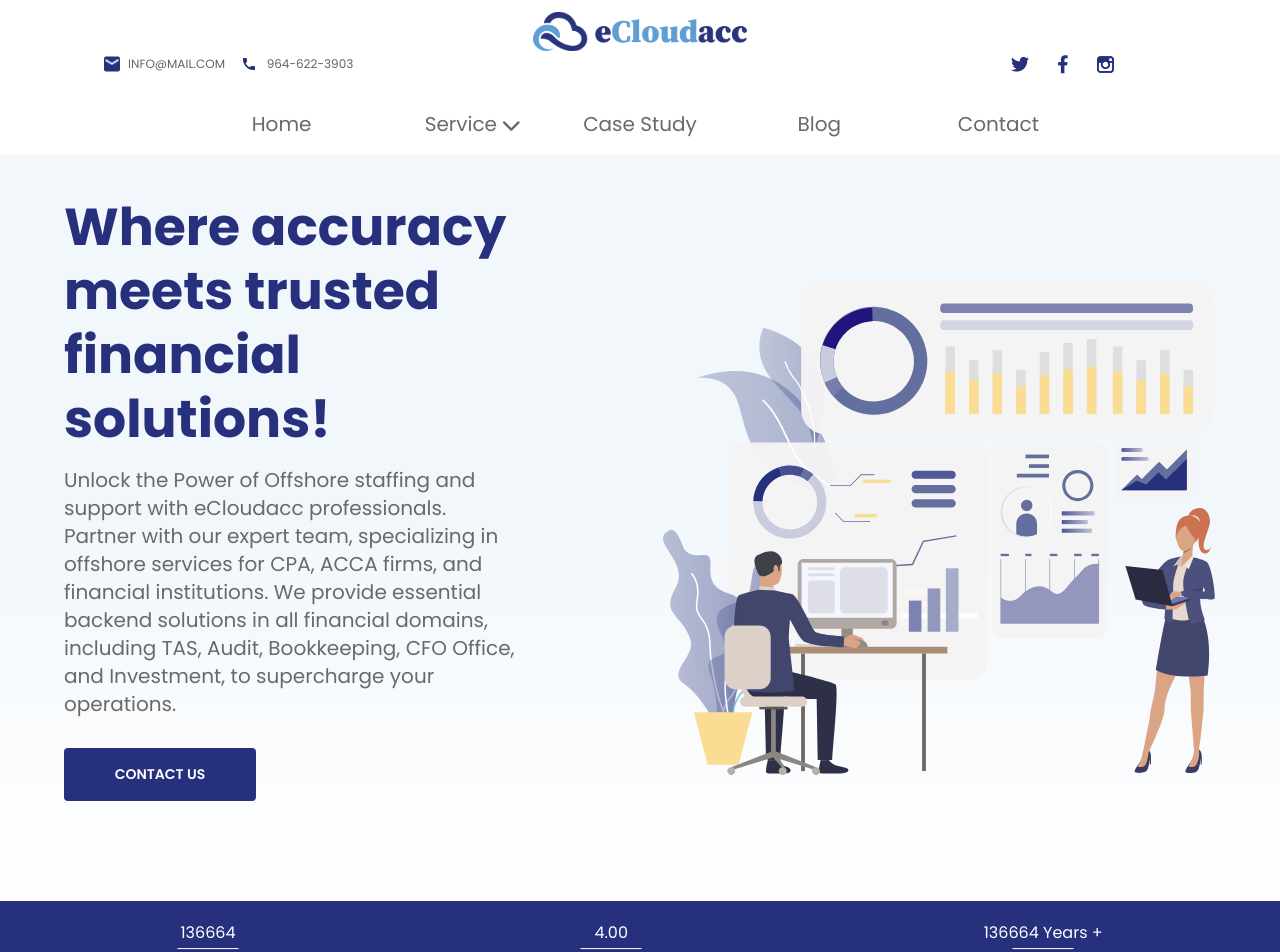
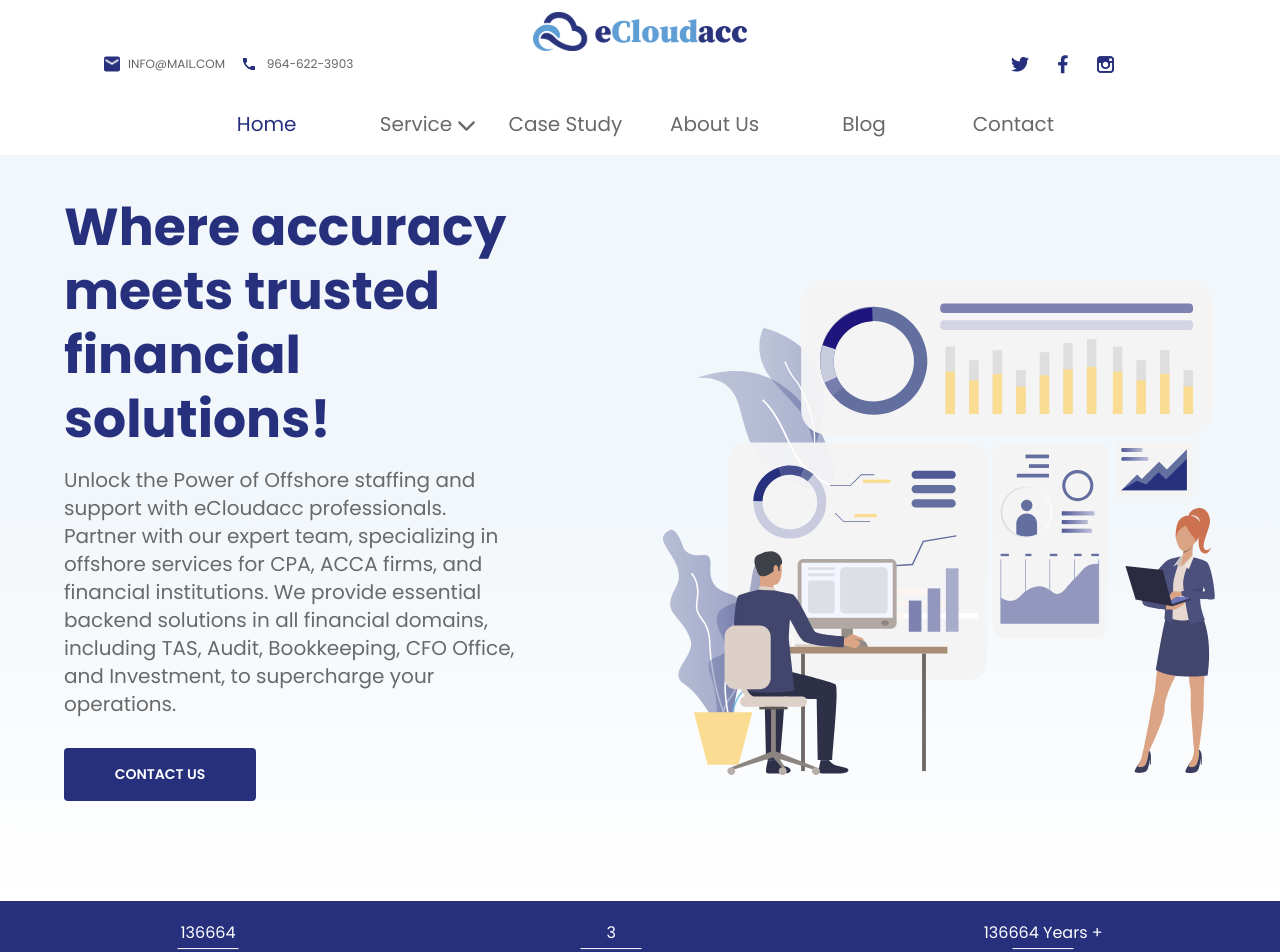
Before and after one commit to Ahsan2519/eCloudss, a React (Create React App) app: page / in a window 1280 px wide. Shown: the top 952 px of the page. Built offline with nearby package versions, Linux system fonts and the light colour scheme.

Commit message:
Feat: Active styling added for nav list

```diff
--- a/src/Assets/Style/App.css
+++ b/src/Assets/Style/App.css
@@ -82,7 +82,7 @@
 }
 
 .nav-list {
-  @apply font-[400] text-[20px] leading-[28px] text-center text-[#696969] py-2 w-full;
+  @apply font-[400] text-[20px] leading-[28px] text-center text-[#696969] py-2 w-full lg:hover:text-[#27307D] transition-all ease-in-out duration-[.5s]
 }
 .common {
   @apply after:content-['\f078'] after:font-['FontAwesome'] after:text-[19px] after:text-[#696969] after:absolute after:top-[53%] after:translate-y-[-50%] after:right-[-33%];
@@ -116,5 +116,8 @@
   @apply relative before:absolute before:content-[''] before:w-[48px] before:h-[48px] before:top-[-24%] before:translate-y-[50%] before:left-[4%] md:before:translate-y-0  md:before:left-[50%] md:before:translate-x-[-50%] md:before:top-[5%]
 }
 
+.active {
+  @apply text-[#27307D]
+}
 @tailwind components;
 @tailwind utilities;
--- a/src/Components/Nav.jsx
+++ b/src/Components/Nav.jsx
@@ -92,7 +92,7 @@ const Nav = () => {
             : ""
         }`}
       >
-        <div className="wrapper lg:w-[70%] md:w-[90%] 2xl:w-[40%]">
+        <div className="wrapper lg:w-[70%] md:w-[90%] 2xl:w-[45%]">
           <NavList
             isFooter={false}
             toggleHandler={toggleHandler}
--- a/src/Components/UI/NavList.jsx
+++ b/src/Components/UI/NavList.jsx
@@ -1,5 +1,5 @@
 import React from "react";
-import { Link, useLocation } from "react-router-dom";
+import { Link, NavLink, useLocation } from "react-router-dom";
 import Footer from "../Footer";
 import { useSelector } from "react-redux";
 
@@ -13,11 +13,21 @@ const NavList = ({ isFooter, toggleHandler, isOpen }) => {
           : "flex items-center gap-2 md:gap-0 flex-col md:flex-row"
       }`}
     >
-      <li className={`${!isFooter ? "nav-list" : `footer-nav-list ${isDesktops ? 'basis-[13%] font-[500] text-[24px] leading-[24px] text-[#27307D]' : ''}`}`}>
+      <li
+        className={`${
+          !isFooter
+            ? "nav-list "
+            : `footer-nav-list ${
+                isDesktops
+                  ? "basis-[13%] font-[500] text-[24px] leading-[24px] text-[#27307D]"
+                  : ""
+              }`
+        }`}
+      >
         {!isFooter ? (
-          <Link to={"/"} title="Home">
+          <NavLink to={"/"} title="Home">
             Home
-          </Link>
+          </NavLink>
         ) : (
           <Link to={"/About"} title="About Us">
             About Us
@@ -28,7 +38,11 @@ const NavList = ({ isFooter, toggleHandler, isOpen }) => {
         className={`${
           !isFooter
             ? "nav-list transition-all ease-in-out duration-[.3s] relative"
-            : `footer-nav-list ${isDesktops ? 'basis-[13%] font-[500] text-[24px] leading-[24px] text-[#27307D]' : ''}`
+            : `footer-nav-list ${
+                isDesktops
+                  ? "basis-[13%] font-[500] text-[24px] leading-[24px] text-[#27307D]"
+                  : ""
+              }`
         }`}
         onClick={!isFooter ? () => toggleHandler("dropdown") : undefined}
       >
@@ -42,24 +56,24 @@ const NavList = ({ isFooter, toggleHandler, isOpen }) => {
               Service
             </a>
             <ul
-              className={`justify-center mx-auto rounded-[10px] bg-white shadow-[0_10px_25px_rgba(0,0,0,0.1)] flex-col flex overflow-hidden transition-all mt-1 duration-[.3s] w-[30%] md:absolute md:top-[70%] md:z-[5] md:w-full md:left-[19%] ${
+              className={`justify-center mx-auto rounded-[10px] bg-white shadow-[0_10px_25px_rgba(0,0,0,0.1)] flex-col flex overflow-hidden transition-all mt-1 duration-[.3s] w-[30%] md:absolute md:top-[70%] md:z-[5] md:w-full md:left-[19%] lg:hover:text-[#27307D] ${
                 isOpen ? "h-auto" : "h-0"
               }`}
             >
               <li className={`py-2`}>
-                <Link to={"/Service"} title="Service" className="nav-list">
+                <NavLink to={"/Service"} title="Service" className="nav-list">
                   Services
-                </Link>
+                </NavLink>
               </li>
               <li className={`py-2`}>
-                <Link to={"/Service"} title="Service" className="nav-list">
+                <NavLink to={"/Service"} title="Service" className="nav-list">
                   Services
-                </Link>
+                </NavLink>
               </li>
               <li className={`py-2`}>
-                <Link to={"/Service"} title="Service" className="nav-list">
+                <NavLink to={"/Service"} title="Service" className="nav-list">
                   Services
-                </Link>
+                </NavLink>
               </li>
             </ul>
           </>
@@ -70,38 +84,72 @@ const NavList = ({ isFooter, toggleHandler, isOpen }) => {
         )}
       </li>
       {!isFooter ? (
-        <li className={`${!isFooter ? "nav-list" : ''}`}>
-          <Link to={"/CaseStudy"} title="Case Study">
+        <li className={`${!isFooter ? "nav-list" : ""}`}>
+          <NavLink to={"/CaseStudy"} title="Case Study">
             Case Study
-          </Link>
+          </NavLink>
         </li>
       ) : (
-        <li className={`${!isFooter ? "nav-list" : `footer-nav-list ${isDesktops ? 'basis-[13%] font-[500] text-[24px] leading-[24px] text-[#27307D]' : ''}`}`}>
+        <li
+          className={`${
+            !isFooter
+              ? "nav-list"
+              : `footer-nav-list ${
+                  isDesktops
+                    ? "basis-[13%] font-[500] text-[24px] leading-[24px] text-[#27307D]"
+                    : ""
+                }`
+          }`}
+        >
           <Link to={"/Contact"} title="Contact">
             Contact Us
           </Link>
         </li>
       )}
-      {!Footer && (
-        <li className={`${!isFooter ? "nav-list" : ''}`}>
-          <Link to={"/About"} title="About Us">
+      {!isFooter && (
+        <li className={`${!isFooter ? "nav-list" : ""}`}>
+          <NavLink to={"/About"} title="About Us">
             About Us
-          </Link>
+          </NavLink>
         </li>
       )}
-      <li className={`${!isFooter ? "nav-list" : `footer-nav-list ${isDesktops ? 'basis-[13%] font-[500] text-[24px] leading-[24px] text-[#27307D]' : ''}`}`}>
-        <Link to={"/Blog"} title="Blog">
-          Blog
-        </Link>
+      <li
+        className={`${
+          !isFooter
+            ? "nav-list"
+            : `footer-nav-list ${
+                isDesktops
+                  ? "basis-[13%] font-[500] text-[24px] leading-[24px] text-[#27307D]"
+                  : ""
+              }`
+        }`}
+      >
+        {!isFooter ? (
+          <NavLink to={"/Blog"} title="Blog">
+            Blog
+          </NavLink>
+        ) : (
+          <Link to={"/Blog"} title="Blog">
+            Blog
+          </Link>
+        )}
       </li>
       {!isFooter ? (
-        <li className={`${!isFooter ? "nav-list" : ''}`}>
-          <Link to={"/Contact"} title="Contact">
+        <li className={`${!isFooter ? "nav-list" : ""}`}>
+          <NavLink to={"/Contact"} title="Contact">
             Contact
-          </Link>
+          </NavLink>
         </li>
       ) : (
-        <Link to={"/CaseStudy"} title="Case Study" className={`footer-nav-list ${isDesktops ? 'basis-[13%] font-[500] text-[24px] leading-[24px] text-[#27307D]' : ''}`}>
+        <Link
+          to={"/CaseStudy"}
+          title="Case Study"
+          className={`footer-nav-list ${
+            isDesktops
+              ? "basis-[13%] font-[500] text-[24px] leading-[24px] text-[#27307D]"
+              : ""
+          }`}
+        >
           Case Study
         </Link>
       )}
--- a/src/Reducers/CounterReducer.jsx
+++ b/src/Reducers/CounterReducer.jsx
@@ -20,7 +20,7 @@ import {
       case INCREMENT_EXPERIENCE_COUNT:
         return {
           ...state,
-          experienceCount: Math.floor(state.experienceCount + (800/200), 3).toFixed(2),
+          experienceCount: Math.min(state.experienceCount + 800, 3),
         };
       case INCREMENT_PROJECTS_COUNT:
         return {
```
